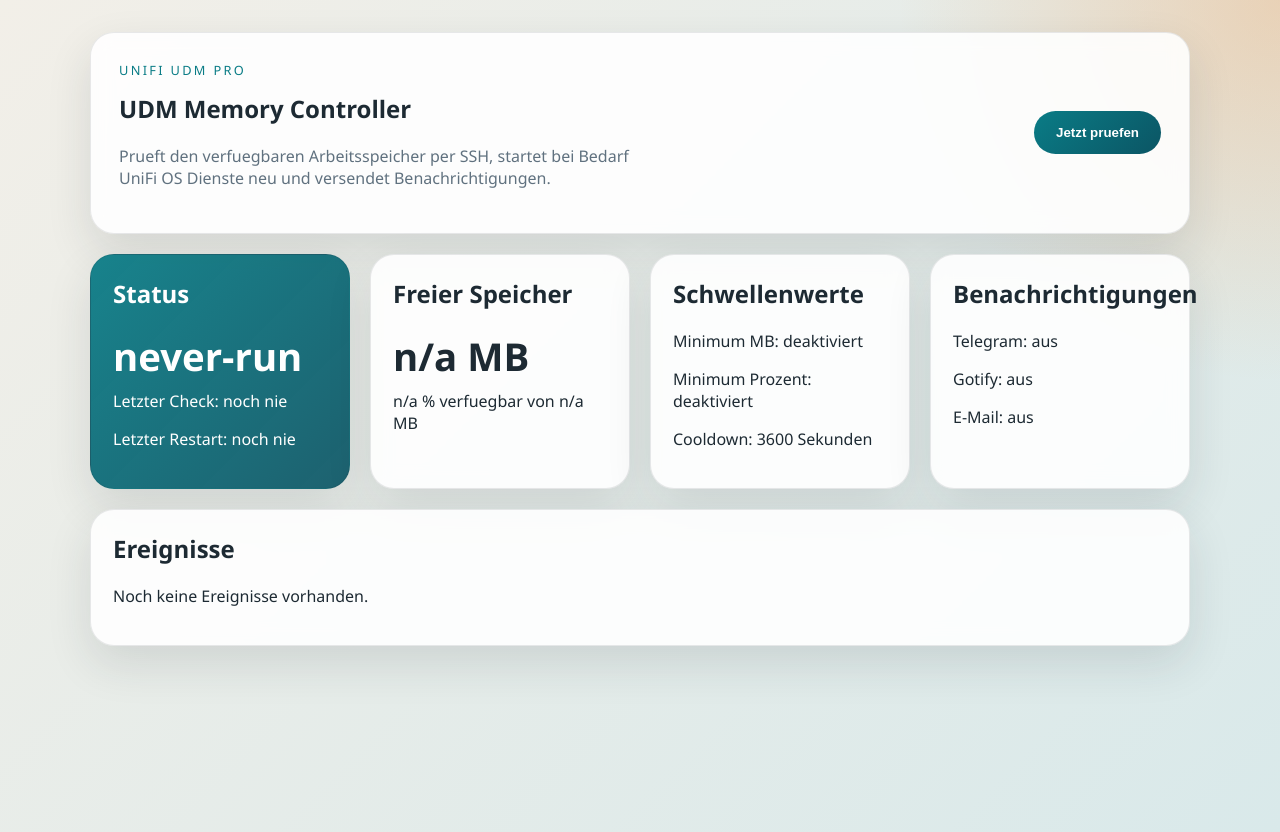
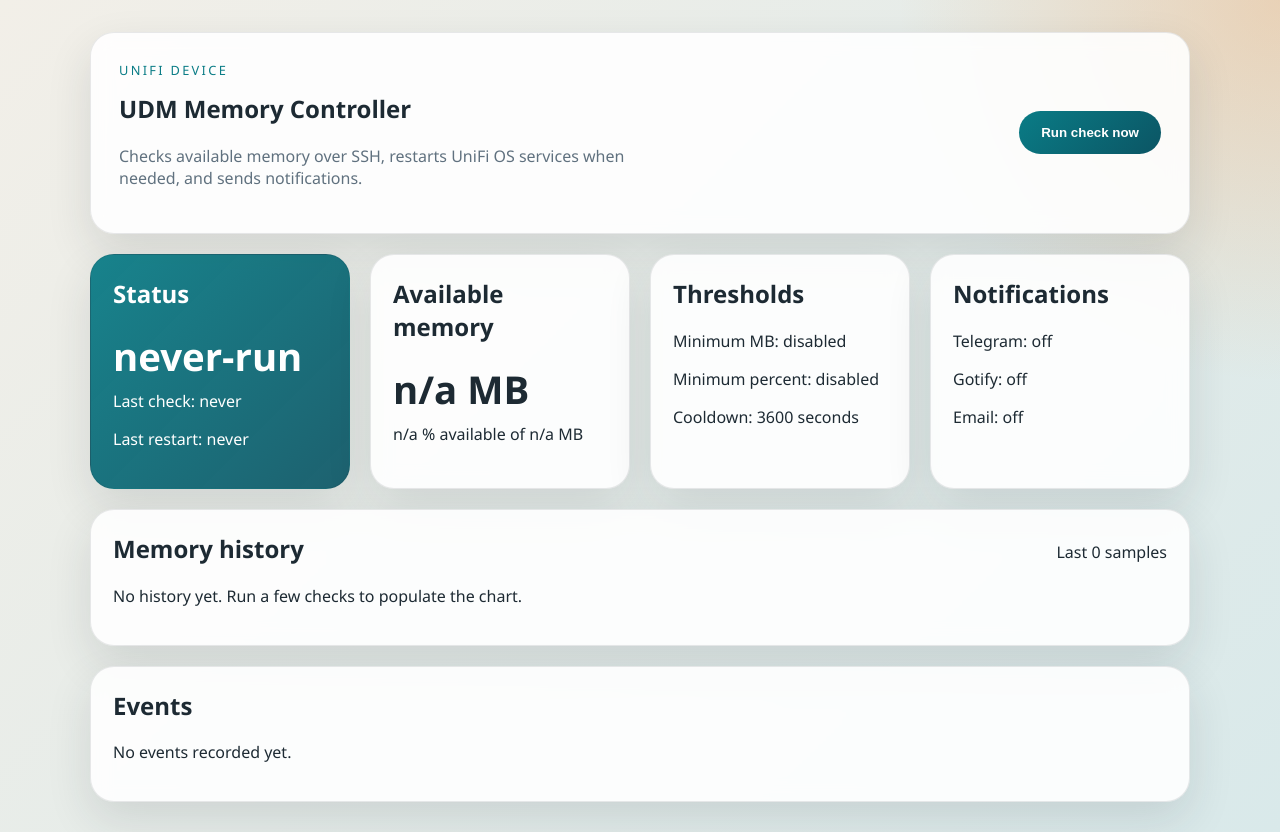
Before and after one commit to phillipunzen/UniFi_UDM_Memory_Leak_Fixer, a FastAPI app: page / in a window 1280 px wide. Run offline with FastAPI, Linux system fonts and the light colour scheme; parts of the project's set-up code (start-up, migrations or seed data) failed here and were passed over.

Commit message:
Improve dashboard UX and memory history

```diff
--- a/app/config.py
+++ b/app/config.py
@@ -43,6 +43,7 @@ class Settings:
     memory_min_available_mb: int | None = _as_int(os.getenv("MEMORY_MIN_AVAILABLE_MB"))
     memory_min_available_percent: float | None = _as_float(os.getenv("MEMORY_MIN_AVAILABLE_PERCENT"))
     memory_check_command: str = os.getenv("MEMORY_CHECK_COMMAND", "cat /proc/meminfo")
+    device_name_command: str = os.getenv("DEVICE_NAME_COMMAND", "hostname")
     service_restart_command: str = os.getenv("SERVICE_RESTART_COMMAND", "unifi-os restart")
     dry_run_restart: bool = _as_bool(os.getenv("DRY_RUN_RESTART"), False)
     ui_username: str | None = os.getenv("UI_USERNAME")
--- a/app/main.py
+++ b/app/main.py
@@ -42,6 +42,22 @@ def require_auth(credentials: HTTPBasicCredentials | None = Depends(security)) -
         )
 
 
+def build_chart_points(history: list[dict[str, float | str]]) -> str:
+    if not history:
+        return ""
+    if len(history) == 1:
+        return "0,100"
+
+    max_percent = max(float(item["available_percent"]) for item in history) or 1
+    points: list[str] = []
+    for index, item in enumerate(history):
+        x = (index / (len(history) - 1)) * 100
+        percent = float(item["available_percent"])
+        y = 100 - ((percent / max_percent) * 100)
+        points.append(f"{x:.2f},{y:.2f}")
+    return " ".join(points)
+
+
 @app.on_event("startup")
 async def startup_event() -> None:
     await monitor.start()
@@ -61,6 +77,7 @@ async def index(request: Request, _: None = Depends(require_auth)) -> HTMLRespon
             "request": request,
             "snapshot": monitor.snapshot,
             "settings": settings,
+            "chart_points": build_chart_points(monitor.snapshot.memory_history),
         },
     )
 
@@ -72,8 +89,15 @@ async def api_status(_: None = Depends(require_auth)) -> JSONResponse:
 
 @app.post("/api/check")
 async def api_check(_: None = Depends(require_auth)) -> JSONResponse:
-    snapshot = await monitor.trigger_check()
-    return JSONResponse(snapshot.to_dict())
+    try:
+        snapshot = await monitor.trigger_check()
+        return JSONResponse(snapshot.to_dict())
+    except Exception as exc:
+        monitor.snapshot.last_status = "error"
+        monitor.snapshot.last_error = str(exc)
+        monitor.snapshot.add_event("error", "Manual check failed", error=str(exc))
+        store.save(monitor.snapshot)
+        return JSONResponse(monitor.snapshot.to_dict(), status_code=status.HTTP_500_INTERNAL_SERVER_ERROR)
 
 
 @app.get("/healthz")
@@ -83,5 +107,11 @@ async def healthz() -> dict[str, str]:
 
 @app.post("/check")
 async def manual_check(_: None = Depends(require_auth)) -> Response:
-    await monitor.trigger_check()
+    try:
+        await monitor.trigger_check()
+    except Exception as exc:
+        monitor.snapshot.last_status = "error"
+        monitor.snapshot.last_error = str(exc)
+        monitor.snapshot.add_event("error", "Manual check failed", error=str(exc))
+        store.save(monitor.snapshot)
     return RedirectResponse("/", status_code=status.HTTP_303_SEE_OTHER)
--- a/app/static/styles.css
+++ b/app/static/styles.css
@@ -100,6 +100,35 @@ button {
   gap: 12px;
 }
 
+.chart-header {
+  display: flex;
+  justify-content: space-between;
+  align-items: baseline;
+  gap: 16px;
+}
+
+.chart-shell {
+  margin-top: 12px;
+  height: 220px;
+  border-radius: 18px;
+  background:
+    linear-gradient(to top, rgba(10, 124, 134, 0.06), rgba(10, 124, 134, 0)),
+    repeating-linear-gradient(
+      to top,
+      rgba(29, 42, 51, 0.06) 0,
+      rgba(29, 42, 51, 0.06) 1px,
+      transparent 1px,
+      transparent 25%
+    );
+  padding: 12px;
+}
+
+.chart {
+  width: 100%;
+  height: 100%;
+  overflow: visible;
+}
+
 .event {
   padding: 16px;
   border-radius: 18px;
--- a/app/templates/index.html
+++ b/app/templates/index.html
@@ -10,12 +10,12 @@
   <main class="shell">
     <section class="hero">
       <div>
-        <p class="eyebrow">UniFi UDM Pro</p>
+        <p class="eyebrow">{{ snapshot.device_name or 'UniFi device' }}</p>
         <h1>{{ settings.app_name }}</h1>
-        <p class="subtle">Prueft den verfuegbaren Arbeitsspeicher per SSH, startet bei Bedarf UniFi OS Dienste neu und versendet Benachrichtigungen.</p>
+        <p class="subtle">Checks available memory over SSH, restarts UniFi OS services when needed, and sends notifications.</p>
       </div>
       <form method="post" action="/check">
-        <button type="submit">Jetzt pruefen</button>
+        <button type="submit">Run check now</button>
       </form>
     </section>
 
@@ -23,40 +23,62 @@
       <article class="card accent">
         <h2>Status</h2>
         <p class="metric">{{ snapshot.last_status }}</p>
-        <p>Letzter Check: {{ snapshot.last_check_at or 'noch nie' }}</p>
-        <p>Letzter Restart: {{ snapshot.last_restart_at or 'noch nie' }}</p>
+        <p>Last check: {{ snapshot.last_check_at or 'never' }}</p>
+        <p>Last restart: {{ snapshot.last_restart_at or 'never' }}</p>
       </article>
 
       <article class="card">
-        <h2>Freier Speicher</h2>
+        <h2>Available memory</h2>
         <p class="metric">{{ snapshot.available_mb or 'n/a' }} MB</p>
-        <p>{{ snapshot.available_percent or 'n/a' }} % verfuegbar von {{ snapshot.total_mb or 'n/a' }} MB</p>
+        <p>{{ snapshot.available_percent or 'n/a' }} % available of {{ snapshot.total_mb or 'n/a' }} MB</p>
       </article>
 
       <article class="card">
-        <h2>Schwellenwerte</h2>
-        <p>Minimum MB: {{ settings.memory_min_available_mb or 'deaktiviert' }}</p>
-        <p>Minimum Prozent: {{ settings.memory_min_available_percent or 'deaktiviert' }}</p>
-        <p>Cooldown: {{ settings.restart_cooldown_seconds }} Sekunden</p>
+        <h2>Thresholds</h2>
+        <p>Minimum MB: {{ settings.memory_min_available_mb or 'disabled' }}</p>
+        <p>Minimum percent: {{ settings.memory_min_available_percent or 'disabled' }}</p>
+        <p>Cooldown: {{ settings.restart_cooldown_seconds }} seconds</p>
       </article>
 
       <article class="card">
-        <h2>Benachrichtigungen</h2>
-        <p>Telegram: {{ 'aktiv' if settings.telegram_bot_token and settings.telegram_chat_id else 'aus' }}</p>
-        <p>Gotify: {{ 'aktiv' if settings.gotify_url and settings.gotify_token else 'aus' }}</p>
-        <p>E-Mail: {{ 'aktiv' if settings.smtp_host and settings.smtp_to and settings.smtp_from else 'aus' }}</p>
+        <h2>Notifications</h2>
+        <p>Telegram: {{ 'enabled' if settings.telegram_bot_token and settings.telegram_chat_id else 'off' }}</p>
+        <p>Gotify: {{ 'enabled' if settings.gotify_url and settings.gotify_token else 'off' }}</p>
+        <p>Email: {{ 'enabled' if settings.smtp_host and settings.smtp_to and settings.smtp_from else 'off' }}</p>
       </article>
+    </section>
+
+    <section class="card">
+      <div class="chart-header">
+        <h2>Memory history</h2>
+        <p>Last {{ snapshot.memory_history|length }} samples</p>
+      </div>
+      {% if chart_points %}
+      <div class="chart-shell">
+        <svg viewBox="0 0 100 100" preserveAspectRatio="none" class="chart">
+          <polyline fill="none" stroke="url(#lineGradient)" stroke-width="2.5" points="{{ chart_points }}"></polyline>
+          <defs>
+            <linearGradient id="lineGradient" x1="0%" y1="0%" x2="100%" y2="0%">
+              <stop offset="0%" stop-color="#f4a259"></stop>
+              <stop offset="100%" stop-color="#0a7c86"></stop>
+            </linearGradient>
+          </defs>
+        </svg>
+      </div>
+      {% else %}
+      <p>No history yet. Run a few checks to populate the chart.</p>
+      {% endif %}
     </section>
 
     {% if snapshot.last_error %}
     <section class="card error">
-      <h2>Letzter Fehler</h2>
+      <h2>Last error</h2>
       <p>{{ snapshot.last_error }}</p>
     </section>
     {% endif %}
 
     <section class="card">
-      <h2>Ereignisse</h2>
+      <h2>Events</h2>
       <div class="events">
         {% for event in snapshot.events %}
         <article class="event">
@@ -70,7 +92,7 @@
           {% endif %}
         </article>
         {% else %}
-        <p>Noch keine Ereignisse vorhanden.</p>
+        <p>No events recorded yet.</p>
         {% endfor %}
       </div>
     </section>
```
Also changed, not shown: app/models.py (+12 -0 lines), app/monitor.py (+11 -0 lines), tests/test_monitor.py (+13 -0 lines), README.md.
